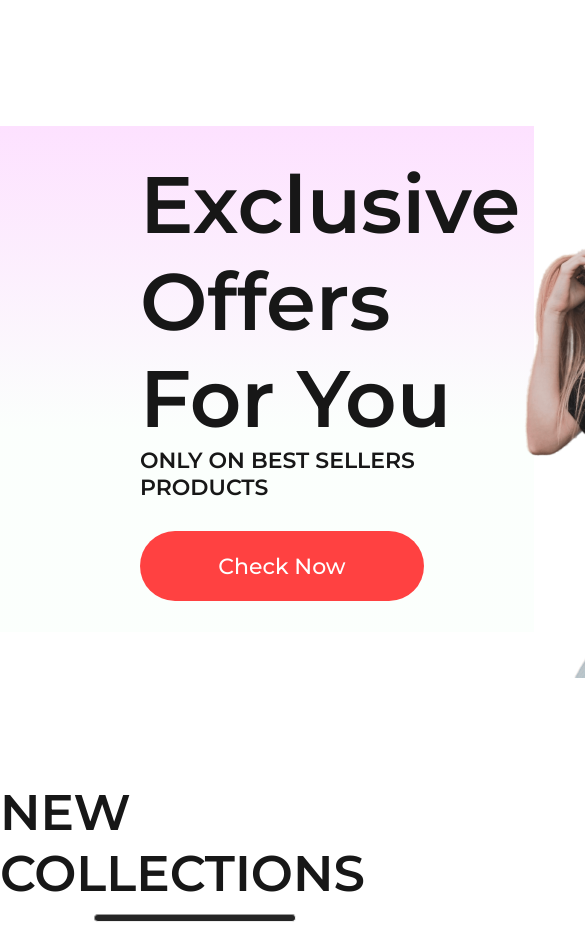
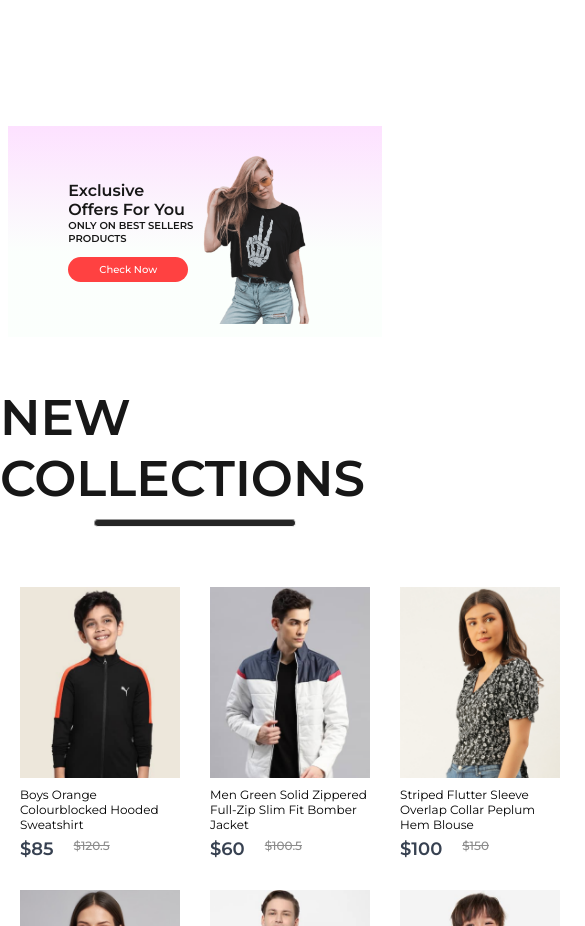
Before and after one commit to chandan9pandey/TrendDaze, a React (Vite) app in the folder frontend/: page / in a window 390 px wide. Shown: the part 1540-2466 px from the top of the page, 585 px wide, since content can reach past the window. Built offline with nearby package versions, Linux system fonts and the light colour scheme.

Commit message:
responsiveness for Offers Section done

```diff
--- a/frontend/src/Components/Offers/Offers.css
+++ b/frontend/src/Components/Offers/Offers.css
@@ -42,3 +42,90 @@
 	justify-content: flex-end;
 	padding-top: 50px;
 }
+@media (max-width: 1280px) {
+	.offers {
+		padding: 0px 80px;
+		margin-bottom: 120px;
+	}
+	.offers-left h1 {
+		font-size: 40px;
+	}
+	.offers-left p {
+		font-size: 18px;
+	}
+	.offers-right img {
+		width: 300px;
+	}
+	.offers-left button {
+		width: 220px;
+		height: 50px;
+		font-size: 18px;
+	}
+	.offers-right {
+		padding-top: 30px;
+	}
+}
+@media (max-width: 1024px) {
+	.offers {
+		padding: 0px 60px;
+		margin-bottom: 80px;
+		height: 40vh;
+	}
+	.offers-left h1 {
+		font-size: 30px;
+	}
+	.offers-left p {
+		font-size: 16px;
+	}
+	.offers-right img {
+		width: 200px;
+	}
+	.offers-left button {
+		width: 160px;
+		height: 40px;
+		font-size: 16px;
+	}
+	.offers-right {
+		padding-top: 10px;
+	}
+}
+@media (max-width: 800px) {
+	.offers {
+		margin-bottom: 60px;
+	}
+	.offers-left h1 {
+		font-size: 22px;
+	}
+	.offers-left p {
+		font-size: 13px;
+	}
+	.offers-right img {
+		width: 180px;
+	}
+	.offers-left button {
+		width: 140px;
+		height: 30px;
+		font-size: 12px;
+	}
+}
+@media (max-width: 500px) {
+	.offers {
+		height: 25vh;
+		margin-bottom: 50px;
+	}
+	.offers-left h1 {
+		font-size: 16px;
+	}
+	.offers-left p {
+		font-size: 10px;
+	}
+	.offers-right img {
+		width: 120px;
+	}
+	.offers-left button {
+		width: 120px;
+		height: 25px;
+		font-size: 10px;
+		margin-top: 12px;
+	}
+}
```
